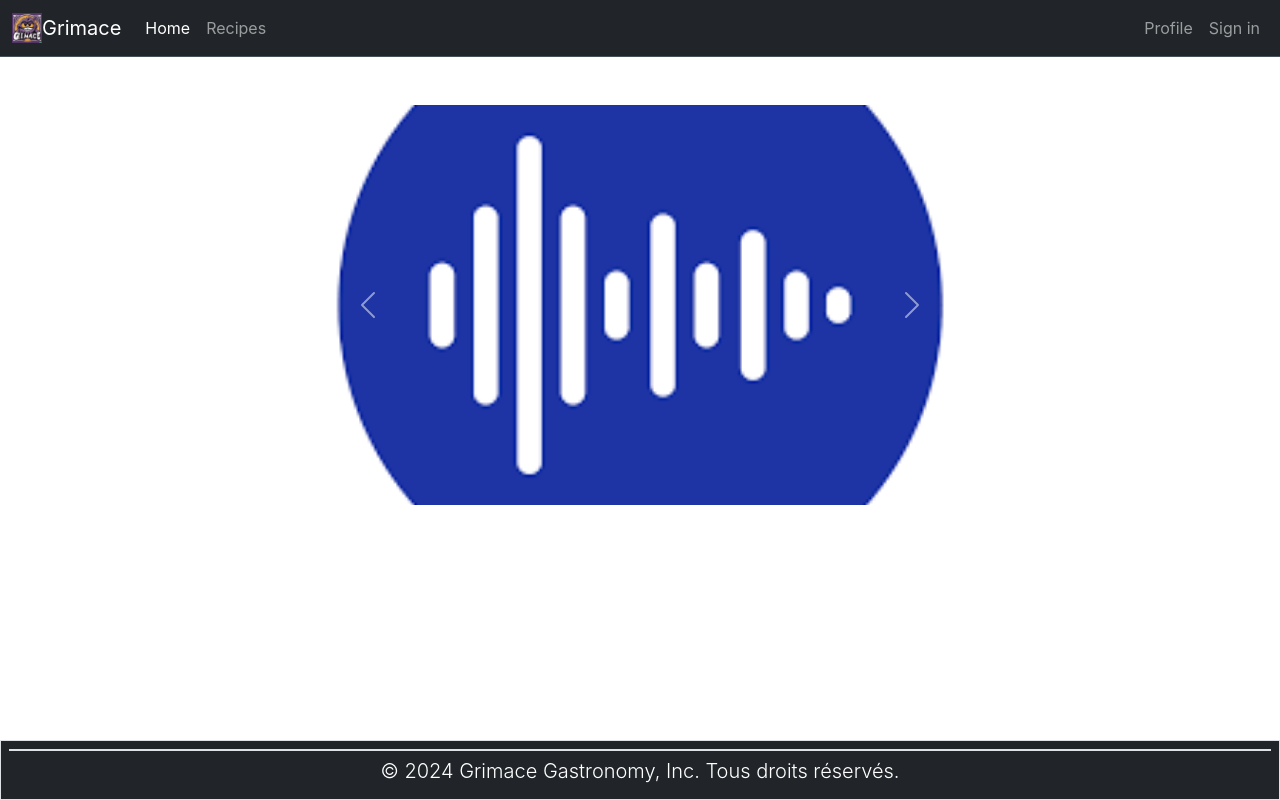
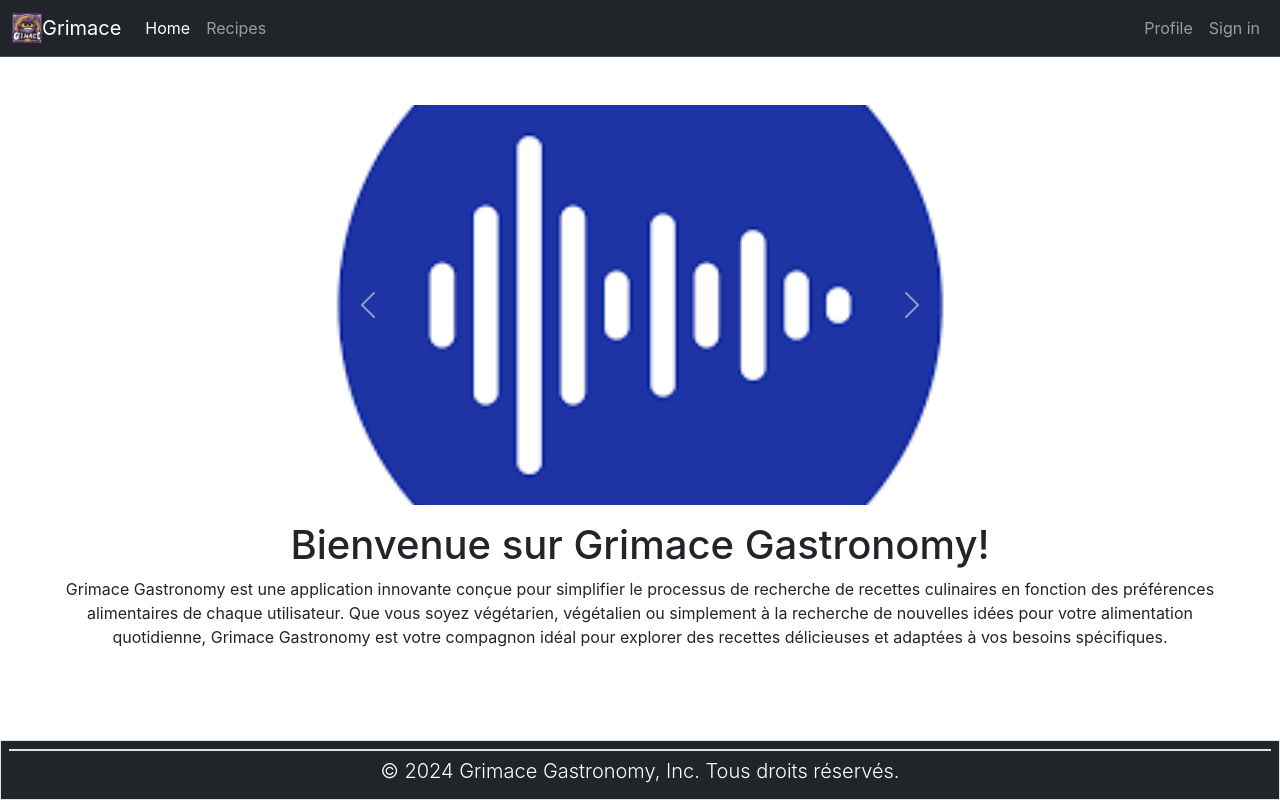
Before and after one commit to 2060485/ProjetReact, a React (Create React App) app: page / in a window 1280 px wide. Built offline with nearby package versions, Linux system fonts and the light colour scheme.

Commit message:
home description test

```diff
--- a/src/components/Home.js
+++ b/src/components/Home.js
@@ -6,6 +6,7 @@ import './home.css'
 function Home() {
 
     return (
+        <>
         <div id="carouselExampleAutoplaying" class="carousel slide w-50 mt-5" data-bs-ride="carousel">
             <div class="carousel-inner">
                 <div class="carousel-item active">
@@ -27,6 +28,11 @@ function Home() {
                 <span class="visually-hidden">Next</span>
             </button>
         </div>
+        <div class="text-center mt-3">
+            <h1>Bienvenue sur Grimace Gastronomy!</h1>
+            <p class="px-5">Grimace Gastronomy est une application innovante conçue pour simplifier le processus de recherche de recettes culinaires en fonction des préférences alimentaires de chaque utilisateur. Que vous soyez végétarien, végétalien ou simplement à la recherche de nouvelles idées pour votre alimentation quotidienne, Grimace Gastronomy est votre compagnon idéal pour explorer des recettes délicieuses et adaptées à vos besoins spécifiques.</p>
+        </div>
+        </>
     );
 }
 
```
